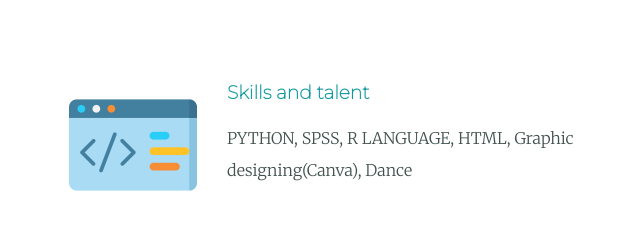
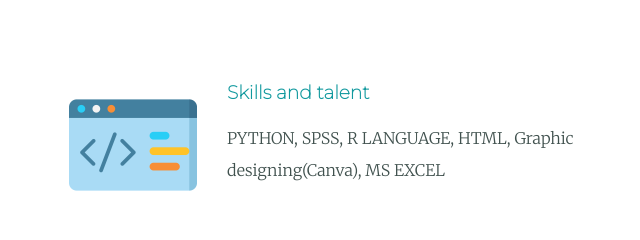
Before and after one commit to vishal70423/cv2, a plain HTML site: page index.html in a window 1280 px wide. Shown: the part 1620-1860 px from the top of the page, 251-891 px from the left. Drawn offline with Linux system fonts and the light colour scheme.

Commit message:
Update index.html

```diff
--- a/index.html
+++ b/index.html
@@ -32,7 +32,7 @@
       <div class="skill-row">
         <img class="images" src="images/code.png" alt="skill image">
         <h3>Skills and talent</h3>
-        <p>PYTHON, SPSS, R LANGUAGE, HTML, Graphic designing(Canva), Dance </p>
+        <p>PYTHON, SPSS, R LANGUAGE, HTML, Graphic designing(Canva), MS EXCEL </p>
       </div>
       <div class="skill-row">
         <img class="gif" src="images/dog.gif" alt="gif image"  >
```
